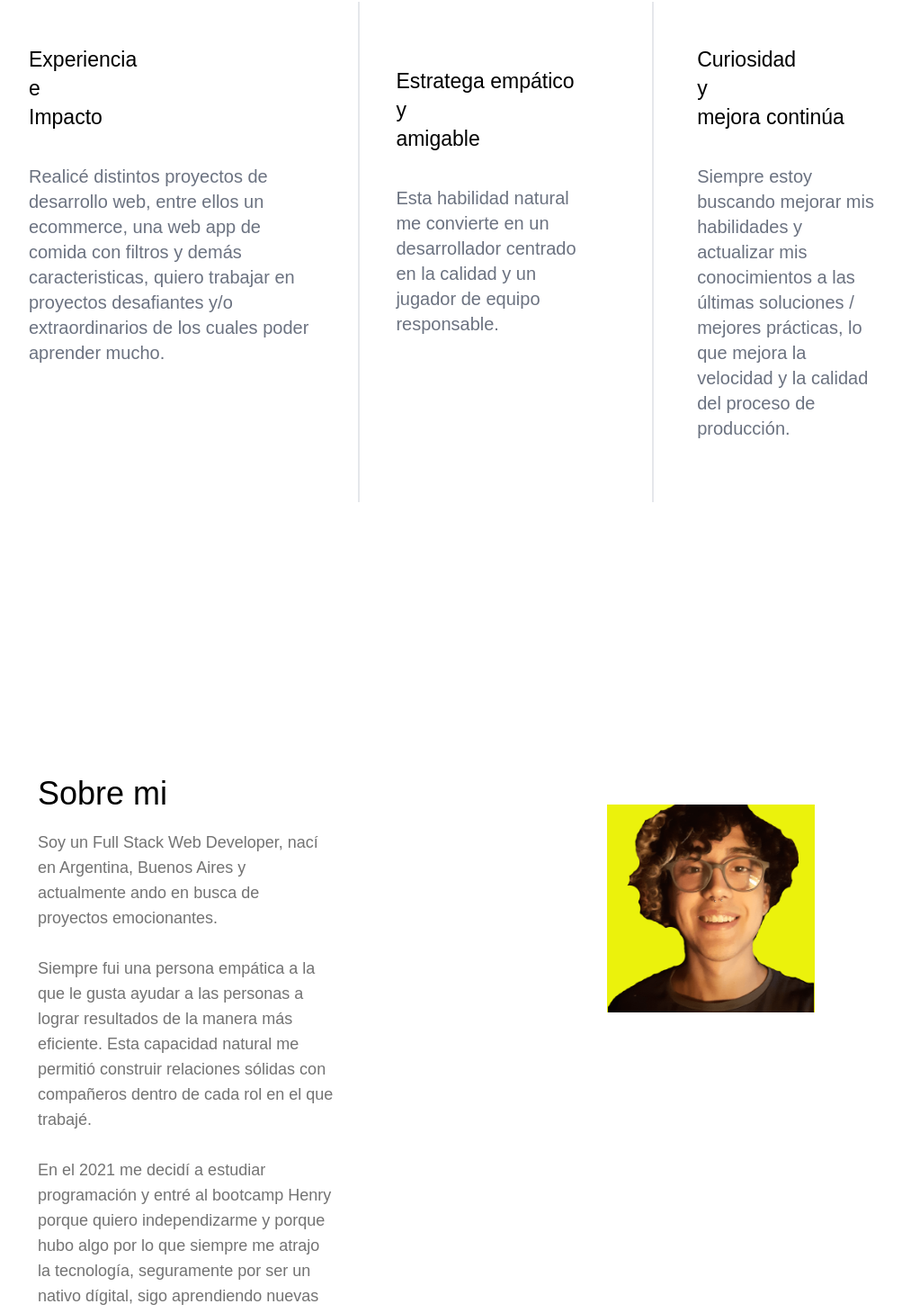
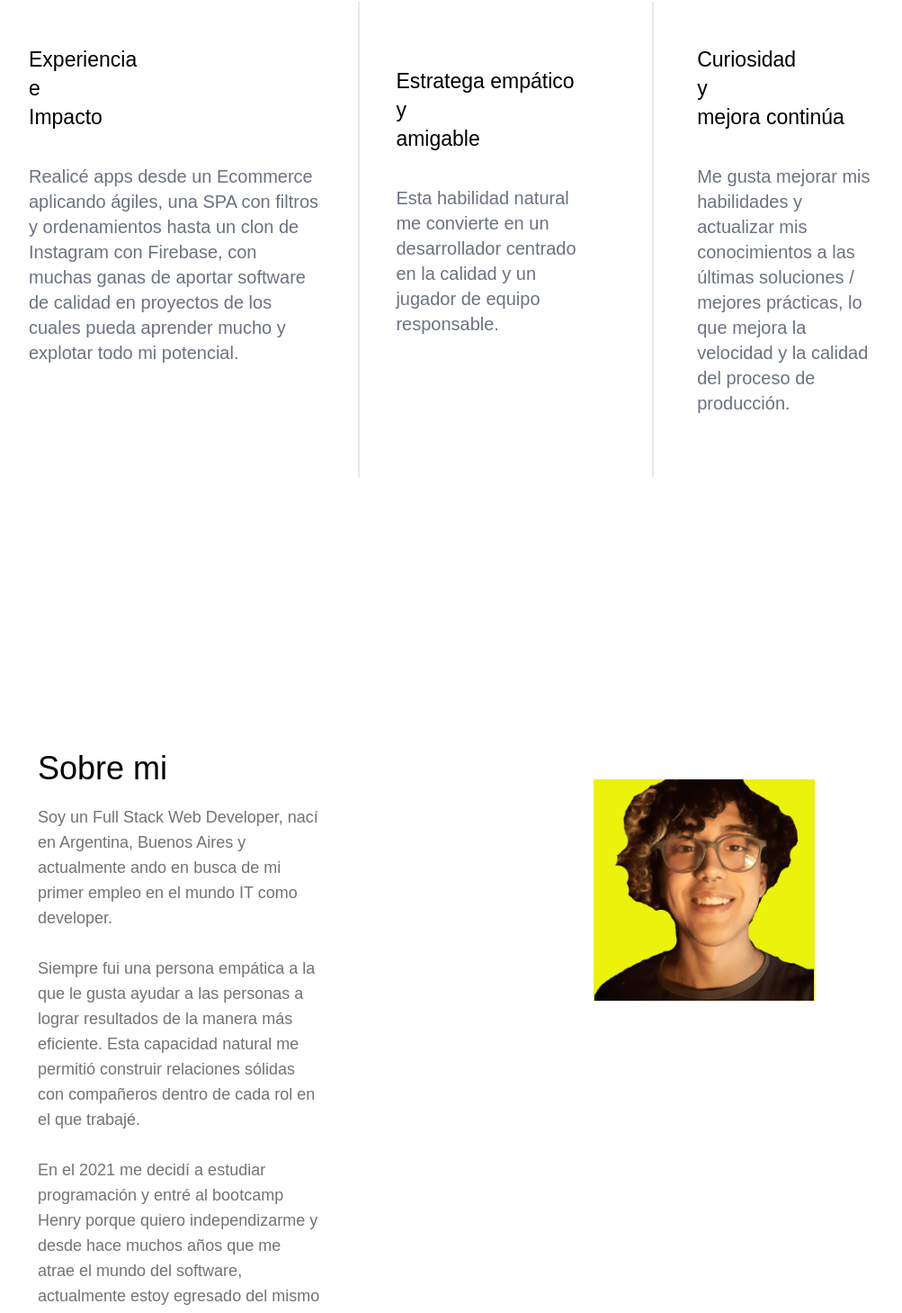
Before and after one commit to fpadularrosa/portfolio, a Next.js app: page /about-franco in a window 1280 px wide. Shown: the part 888-2347 px from the top of the page at 90% size, without its empty margins (166-1169 px from the left). Built offline with nearby package versions, Linux system fonts and the light colour scheme.

Commit message:
(C:/Program Files/Git/components /pages) add new photo for henryfood, changes little descriptions and footer.

```diff
--- a/components/Aboutme.js
+++ b/components/Aboutme.js
@@ -7,15 +7,15 @@ const Aboutme = () => {
             <div className="grid grid-rows-2 xl:flex lg:flex md:flex mb-20 mt-32 sm:pl-[24px] sm:pr-[24px] sm:pt-24 xl:px-52 md:pt-28 md:px-8 xl:pt-20" id='container-aboutme-c'>
                 <div className='mx-6 lg:ml-6 sm:pr-12 lg:grid lg:justify-start lg:mb-12 xl:ml-0 md:mr-24' id="container-aboutme">
                     <h2 className="pb-5 text-4xl lg:text-4xl sm:text-4xl md:text-4xl">Sobre mi</h2>
-                    <p className='lg:max-w-5xl sm:max-w-[60rem] xl:max-w-7xl sm:text-md md:max-w-4xl lg:text-lg text-neutral-500'>Soy un Full Stack Web Developer, nací en Argentina, Buenos Aires y actualmente ando en busca de proyectos emocionantes. <br/><br/>
+                    <p className='lg:max-w-5xl sm:max-w-[60rem] xl:max-w-7xl sm:text-md md:max-w-4xl lg:text-lg text-neutral-500'>Soy un Full Stack Web Developer, nací en Argentina, Buenos Aires y actualmente ando en busca de mi primer empleo en el mundo IT como developer. <br/><br/>
                     Siempre fui una persona empática a la que le gusta ayudar a las personas a lograr resultados de la manera más eficiente. Esta capacidad natural me permitió construir relaciones sólidas con compañeros dentro de cada rol en el que trabajé. <br/><br/>
-                    En el 2021 me decidí a estudiar programación y entré al bootcamp Henry porque quiero independizarme y porque hubo algo por lo que siempre me atrajo la tecnología, seguramente por ser un nativo dígital, sigo aprendiendo nuevas tecnologías como NextJs, Tailwind, MongoDB, etc.<br/><br/>
+                    En el 2021 me decidí a estudiar programación y entré al bootcamp Henry porque quiero independizarme y desde hace muchos años que me atrae el mundo del software, actualmente estoy egresado del mismo mientras estoy en busqueda activa laboral y mantengo mi learner mindset aprendiendo tecnologías como Nest, Next, Firebase.<br/><br/>
                     Como persona, tengo un enfoque muy positivo y libre de ego para todos los aspectos de mi vida, y llevo una fuerte ética de trabajo conmigo en cada lugar al que voy.
                     </p>
                 </div>
                 <div className="mt-10 ml-[120px] md:ml-8 lg:mt-32 md:mt-24 sm:mt-32 xl:mt-8 xl:ml-40 lg:ml-24">
                     <div className="xl:w-[100%] w-[70%] sm:w-[85%] md:w-full lg:w-[90%] lg:h-[70%] xl:h-[85%]">
-                        <Image src={franco} width='900' heigth='980' alt='selfie'/>
+                        <Image src={franco} width='1000' heigth='980' alt='selfie'/>
                     </div>
                 </div>
             </div>
--- a/components/Footer.js
+++ b/components/Footer.js
@@ -27,7 +27,7 @@ const Footer = () => {
             <div id='second-container-footer' className='grid w-full pr-0 text-white justify-items-center lg:pr-2 lg:pl-7 xl:justify-items-center sm:justify-items-start sm:pl-5'>
                 <hr className="md:w-[98%] w-[90%] xl:w-[70%] lg:w-[98%] sm:w-[97%]" width='45%'/>
                 <div className='py-6 text-lg'>
-                    Diseñado y desarrollado con ❤ por Franco Padularrosa
+                    Desarrollado con ❤ por Franco Padularrosa
                     <br/>
                     ©2022
                 </div>
--- a/components/Projects.js
+++ b/components/Projects.js
@@ -1,4 +1,4 @@
-import henryFood from '../utils/henryfood.jpg';
+import henryFood from '../utils/homepage.png';
 import Image from 'next/image';
 import electroShop from '../utils/electroshop.png'
 import Link from 'next/link';
--- a/components/Reasons.js
+++ b/components/Reasons.js
@@ -12,7 +12,7 @@ const Reasons = () => {
         <div className="grid xl:border-y-0 lg:border-y-0 border-y-[1px] sm:grid sm:justify-items-start lg:flex lg:justify-evenly md:grid md:justify-items-start xl:justify-between" id="reasons">
             <div className='mt-6 mb-4 lg:max-w-sm lg:pr-8 sm:py-6 xl:pr-10 md:py-6'>
                 <h3 className="lg:text-[23px] sm:text-2xl md:text-2xl text-xl mb-3">Experiencia<br/>e<br/>Impacto</h3>
-                <p className="max-w-2xl text-gray-500 sm:max-w-xl md:max-w-2xl sm:pt-6 lg:max-w-lg lg:text-xl md:pt-4 lg:pt-6">Realicé distintos proyectos de desarrollo web, entre ellos un ecommerce, una web app de comida con filtros y demás caracteristicas, quiero trabajar en proyectos desafiantes y/o extraordinarios de los cuales poder aprender mucho.</p>
+                <p className="max-w-2xl text-gray-500 sm:max-w-xl md:max-w-2xl sm:pt-6 lg:max-w-lg lg:text-xl md:pt-4 lg:pt-6">Realicé apps desde un Ecommerce aplicando ágiles, una SPA con filtros y ordenamientos hasta un clon de Instagram con Firebase, con muchas ganas de aportar software de calidad en proyectos de los cuales pueda aprender mucho y explotar todo mi potencial.</p>
             </div>
             <div className="sm:border-t-[1px] border-t-[1px] xl:border-t-0 lg:border-t-0 lg:max-w-sm sm:max-w-2xl lg:px-8 xl:px-10 sm:border-l-0 lg:border-l-[2px] sm:pt-6 sm:pb-6 md:pb-5">
                 <div className='mt-6 mb-4 lg:max-w-sm lg:pr-8 xl:pr-10 md:py-6'>
@@ -23,7 +23,7 @@ const Reasons = () => {
             <div className="sm:border-t-[1px] border-t-[1px] xl:border-t-0 lg:border-t-0 lg:max-w-sm sm:max-w-2xl lg:pl-8 xl:pl-12 sm:border-l-0 lg:border-l-[2px]">
                 <div className='mt-6 mb-4 lg:max-w-sm lg:pr-8 xl:pr-10 md:py-6'>
                     <h3 className="lg:text-[23px] sm:text-2xl md:text-2xl text-xl mb-3">Curiosidad <br/> y <br/> mejora continúa</h3>
-                    <p className="max-w-2xl text-gray-500 sm:max-w-xl md:pb-7 sm:pb-6 sm:pt-6 md:max-w-2xl lg:max-w-lg lg:text-xl md:pt-4 lg:pt-6">Siempre estoy buscando mejorar mis habilidades y actualizar mis conocimientos a las últimas soluciones / mejores prácticas, lo que mejora la velocidad y la calidad del proceso de producción.</p>
+                    <p className="max-w-2xl text-gray-500 sm:max-w-xl md:pb-7 sm:pb-6 sm:pt-6 md:max-w-2xl lg:max-w-lg lg:text-xl md:pt-4 lg:pt-6">Me gusta mejorar mis habilidades y actualizar mis conocimientos a las últimas soluciones / mejores prácticas, lo que mejora la velocidad y la calidad del proceso de producción.</p>
                 </div>
             </div>
         </div>
--- a/pages/project-henryfood.js
+++ b/pages/project-henryfood.js
@@ -1,5 +1,5 @@
 import React from "react";
-import henryFood from '../utils/henryfood.jpg';
+import henryFood from '../utils/homepage.png';
 import Image from 'next/image';
 import Project from '../components/Projectinmind';
 import Link from 'next/link';
```
Also changed, not shown: utils/henryfood.jpg (deleted), utils/homepage.png (added).
